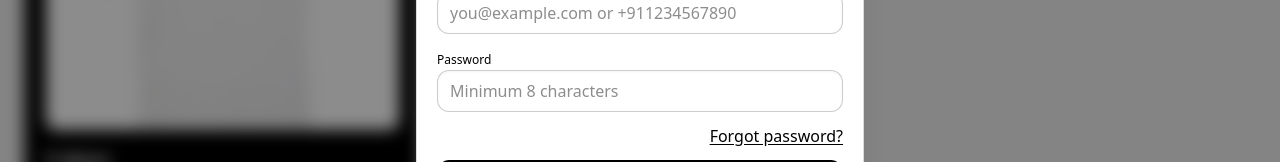
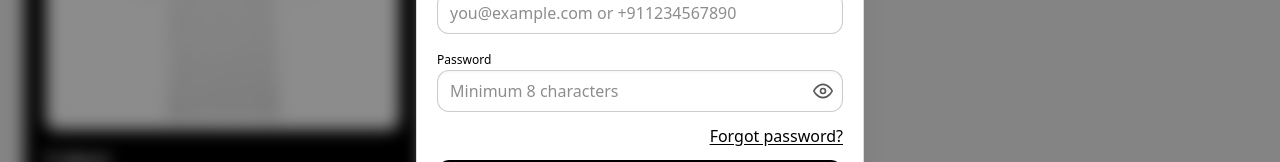
Before and after one commit to DEVASHISHSHRIVASTAV02/customedclothing, a Next.js app: page /customize in a window 1280 px wide. Both pictures are taken after a click on the button "Sign In". Shown: the part 339-501 px from the top of the page. Built offline with nearby package versions, Linux system fonts and the light colour scheme; no server answers; the database is empty.

Commit message:
Fix customer auth reset/login flow and step-1 image fitting

```diff
--- a/src/app/api/auth/[...nextauth]/route.ts
+++ b/src/app/api/auth/[...nextauth]/route.ts
@@ -5,6 +5,9 @@ import { authOptions } from "@/lib/auth";
 import { checkRateLimit } from "@/lib/rate-limit";
 
 const handler = NextAuth(authOptions);
+type AuthRouteContext = {
+  params: Promise<{ nextauth: string[] }>;
+};
 const ADMIN_LOGIN_LIMIT = 12;
 const ADMIN_LOGIN_WINDOW_MS = 10 * 60_000;
 
@@ -30,9 +33,21 @@ function isAdminCredentialsCallback(request: NextRequest) {
   return normalizedPath.endsWith("/api/auth/callback/admin-credentials");
 }
 
-export const GET = handler;
+function invokeNextAuth(
+  request: NextRequest,
+  context: AuthRouteContext,
+) {
+  return (handler as unknown as (req: NextRequest, ctx: AuthRouteContext) => ReturnType<typeof handler>)(
+    request,
+    context,
+  );
+}
 
-export async function POST(request: NextRequest) {
+export function GET(request: NextRequest, context: AuthRouteContext) {
+  return invokeNextAuth(request, context);
+}
+
+export async function POST(request: NextRequest, context: AuthRouteContext) {
   if (isAdminCredentialsCallback(request)) {
     const ip = getClientIp(request);
     const limit = await checkRateLimit(`nextauth-admin-login:${ip}`, ADMIN_LOGIN_LIMIT, ADMIN_LOGIN_WINDOW_MS);
@@ -44,5 +59,5 @@ export async function POST(request: NextRequest) {
     }
   }
 
-  return handler(request);
+  return invokeNextAuth(request, context);
 }
--- a/src/app/customize/page.tsx
+++ b/src/app/customize/page.tsx
@@ -69,7 +69,7 @@ export default async function CustomizeIndexPage() {
                   <div className="aspect-[16/11] overflow-hidden rounded-xl border border-[#ffffff]/20 bg-[#000000]">
                     <ClothingImage
                       type={product.slug}
-                      fit="cover"
+                      fit="contain"
                       className="h-full w-full rounded-none border-0 bg-[#ffffff]"
                     />
                   </div>
--- a/src/components/auth/customer-auth-modal-provider.tsx
+++ b/src/components/auth/customer-auth-modal-provider.tsx
@@ -5,6 +5,7 @@ import { signIn } from "next-auth/react";
 import { Button } from "@/components/ui/button";
 import { Card, CardBody, CardHeader } from "@/components/ui/card";
 import { Input } from "@/components/ui/input";
+import { cn } from "@/lib/utils";
 
 type AuthModalMode = "signup" | "login";
 type AuthModalView = "auth" | "forgot-request" | "forgot-confirm";
@@ -43,6 +44,63 @@ function responseErrorMessage(data: { error?: unknown }, fallback: string) {
 
   const value = data.error.trim();
   return value.length > 0 ? value : fallback;
+}
+
+function safeUiErrorMessage(error: unknown, fallback: string) {
+  if (!(error instanceof Error)) {
+    return fallback;
+  }
+
+  const message = error.message.trim();
+  if (!message) {
+    return fallback;
+  }
+
+  if (
+    message.includes("Failed to execute 'json' on 'Response'") ||
+    message.includes("Unexpected end of JSON input")
+  ) {
+    return fallback;
+  }
+
+  return message;
+}
+
+function PasswordInput({
+  className,
+  ...props
+}: Omit<React.InputHTMLAttributes<HTMLInputElement>, "type">) {
+  const [visible, setVisible] = useState(false);
+
+  return (
+    <div className="relative">
+      <Input
+        {...props}
+        type={visible ? "text" : "password"}
+        className={cn("pr-10", className)}
+      />
+      <button
+        type="button"
+        onClick={() => setVisible((value) => !value)}
+        className="absolute inset-y-0 right-0 flex w-10 items-center justify-center text-[#000000]/65 transition hover:text-[#000000]"
+        aria-label={visible ? "Hide password" : "Show password"}
+      >
+        {visible ? (
+          <svg viewBox="0 0 24 24" className="h-5 w-5" fill="none" stroke="currentColor" strokeWidth="2" aria-hidden="true">
+            <path d="M3 3l18 18" />
+            <path d="M10.58 10.58A2 2 0 0012 14a2 2 0 001.42-.58" />
+            <path d="M9.88 5.09A10.94 10.94 0 0112 4c5 0 9.27 3.11 11 8-0.74 2.08-2.06 3.88-3.77 5.17" />
+            <path d="M6.61 6.61C4.62 8 3.12 9.89 2 12c1.73 4.89 6 8 10 8a9.77 9.77 0 004.39-1.03" />
+          </svg>
+        ) : (
+          <svg viewBox="0 0 24 24" className="h-5 w-5" fill="none" stroke="currentColor" strokeWidth="2" aria-hidden="true">
+            <path d="M1 12s4-8 11-8 11 8 11 8-4 8-11 8S1 12 1 12z" />
+            <circle cx="12" cy="12" r="3" />
+          </svg>
+        )}
+      </button>
+    </div>
+  );
 }
 
 function CustomerAuthModal({
@@ -173,13 +231,17 @@ function CustomerAuthModal({
         redirect: false,
       });
 
+      if (!result) {
+        throw new Error("Authentication failed.");
+      }
+
       if (result?.error) {
         throw new Error("Invalid login credentials.");
       }
 
       onAuthSuccess();
     } catch (submitError) {
-      setError(submitError instanceof Error ? submitError.message : "Authentication failed.");
+      setError(safeUiErrorMessage(submitError, "Authentication failed."));
     } finally {
       setLoading(false);
     }
@@ -208,7 +270,7 @@ function CustomerAuthModal({
       setNewPassword("");
       setConfirmNewPassword("");
     } catch (submitError) {
-      setError(submitError instanceof Error ? submitError.message : "Unable to send OTP right now.");
+      setError(safeUiErrorMessage(submitError, "Unable to send OTP right now."));
     } finally {
       setLoading(false);
     }
@@ -241,13 +303,18 @@ function CustomerAuthModal({
         throw new Error(responseErrorMessage(responseData, "Unable to reset password right now."));
       }
 
-      const signInResult = await signIn("customer-credentials", {
-        login: resetEmail,
-        password: newPassword,
-        redirect: false,
-      });
+      let signInResult: Awaited<ReturnType<typeof signIn>> | null = null;
+      try {
+        signInResult = await signIn("customer-credentials", {
+          login: resetEmail,
+          password: newPassword,
+          redirect: false,
+        });
+      } catch {
+        signInResult = null;
+      }
 
-      if (!signInResult?.error) {
+      if (signInResult && !signInResult.error) {
         onAuthSuccess();
         return;
       }
@@ -261,7 +328,7 @@ function CustomerAuthModal({
       setConfirmNewPassword("");
       setNotice("Password reset successful. Log in with your new password.");
     } catch (submitError) {
-      setError(submitError instanceof Error ? submitError.message : "Unable to reset password right now.");
+      setError(safeUiErrorMessage(submitError, "Unable to reset password right now."));
     } finally {
       setLoading(false);
     }
@@ -304,9 +371,8 @@ function CustomerAuthModal({
 
                 <div className="space-y-1">
                   <label className="text-xs text-[#000000]">Password</label>
-                  <Input
+                  <PasswordInput
                     required
-                    type="password"
                     value={password}
                     minLength={8}
                     onChange={(event) => setPassword(event.target.value)}
@@ -329,9 +395,8 @@ function CustomerAuthModal({
                 {mode === "signup" ? (
                   <div className="space-y-1">
                     <label className="text-xs text-[#000000]">Re-enter Password</label>
-                    <Input
+                    <PasswordInput
                       required
-                      type="password"
                       value={confirmPassword}
                       minLength={8}
                       onChange={(event) => setConfirmPassword(event.target.value)}
@@ -382,9 +447,8 @@ function CustomerAuthModal({
 
                 <div className="space-y-1">
                   <label className="text-xs text-[#000000]">New Password</label>
-                  <Input
+                  <PasswordInput
                     required
-                    type="password"
                     value={newPassword}
                     minLength={8}
                     onChange={(event) => setNewPassword(event.target.value)}
@@ -394,9 +458,8 @@ function CustomerAuthModal({
 
                 <div className="space-y-1">
                   <label className="text-xs text-[#000000]">Confirm New Password</label>
-                  <Input
+                  <PasswordInput
                     required
-                    type="password"
                     value={confirmNewPassword}
                     minLength={8}
                     onChange={(event) => setConfirmNewPassword(event.target.value)}
```
